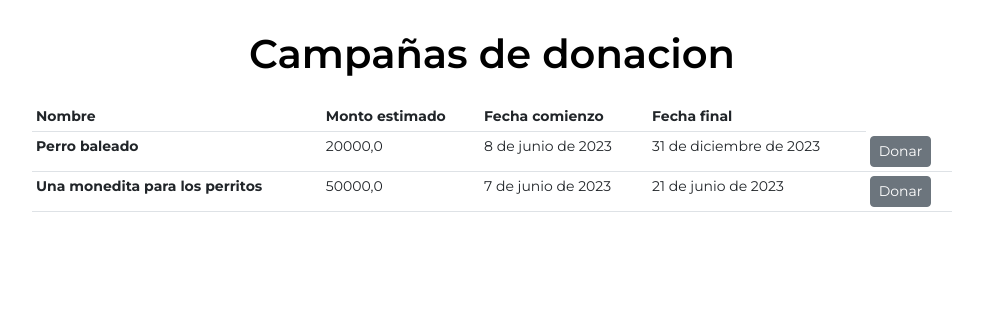
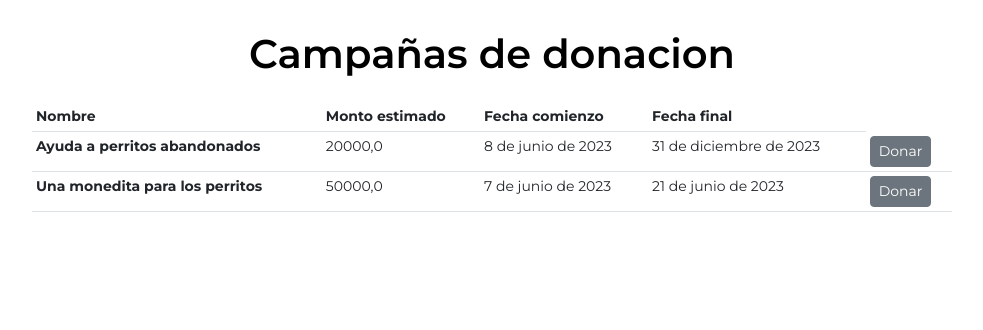
Before and after one commit to cd-paliv/is2, a Django app: page /viewcampaigns/ in a window 1280 px wide. Shown: the part 76-406 px from the top of the page, without its empty margins (148-1131 px from the left). Run offline with Django 4.2, Linux system fonts and the light colour scheme; data comes from the database, SQL or seed files in the repository; some libraries are stand-ins or nearby versions.

Commit message:
[ADD linea html]

```diff
--- a/src/OMD/OMDApp/fixtures/vet.json
+++ b/src/OMD/OMDApp/fixtures/vet.json
@@ -341,7 +341,7 @@
         "model": "OMDApp.Campana",
         "pk":2,
         "fields":{
-            "name":"Perro baleado",
+            "name":"Ayuda a perritos abandonados",
             "estimated_amount": 20000,
             "date_in": "2023-06-08",
             "date_out": "2023-12-31"
--- a/src/OMD/OMDApp/models.py
+++ b/src/OMD/OMDApp/models.py
@@ -160,6 +160,7 @@ class Donacion(models.Model):
     amount = models.FloatField(max_length=10, blank=True, null=True)
     message = models.CharField(blank=True,null=True, max_length=50)
     campana = models.ForeignKey(Campana, on_delete=models.CASCADE)
+    #usuario= models.ForeignKey(CustomUser, on_delete=models.CASCADE)
 
 class Tarjeta(models.Model):
     card_number = models.IntegerField()
--- a/src/OMD/OMDApp/templates/donations/view_donations.html
+++ b/src/OMD/OMDApp/templates/donations/view_donations.html
@@ -37,7 +37,7 @@
                                     {% if perms.OMDApp.is_vet %}
                                         <a href="{% url  'listDonations' %}" class="btn btn-secondary btn-sm">Ver donaciones</a>
                                     {% else %}
-                                        <a href="{% url 'registerDonation' %}" class="btn btn-secondary btn-sm">Donar</a>
+                                        <a href="{% url 'registerDonation' campana_id=campana.id %}" class="btn btn-secondary btn-sm">Donar</a>
                                     {% endif %}
                             </td>
                         {% endif %}
```
